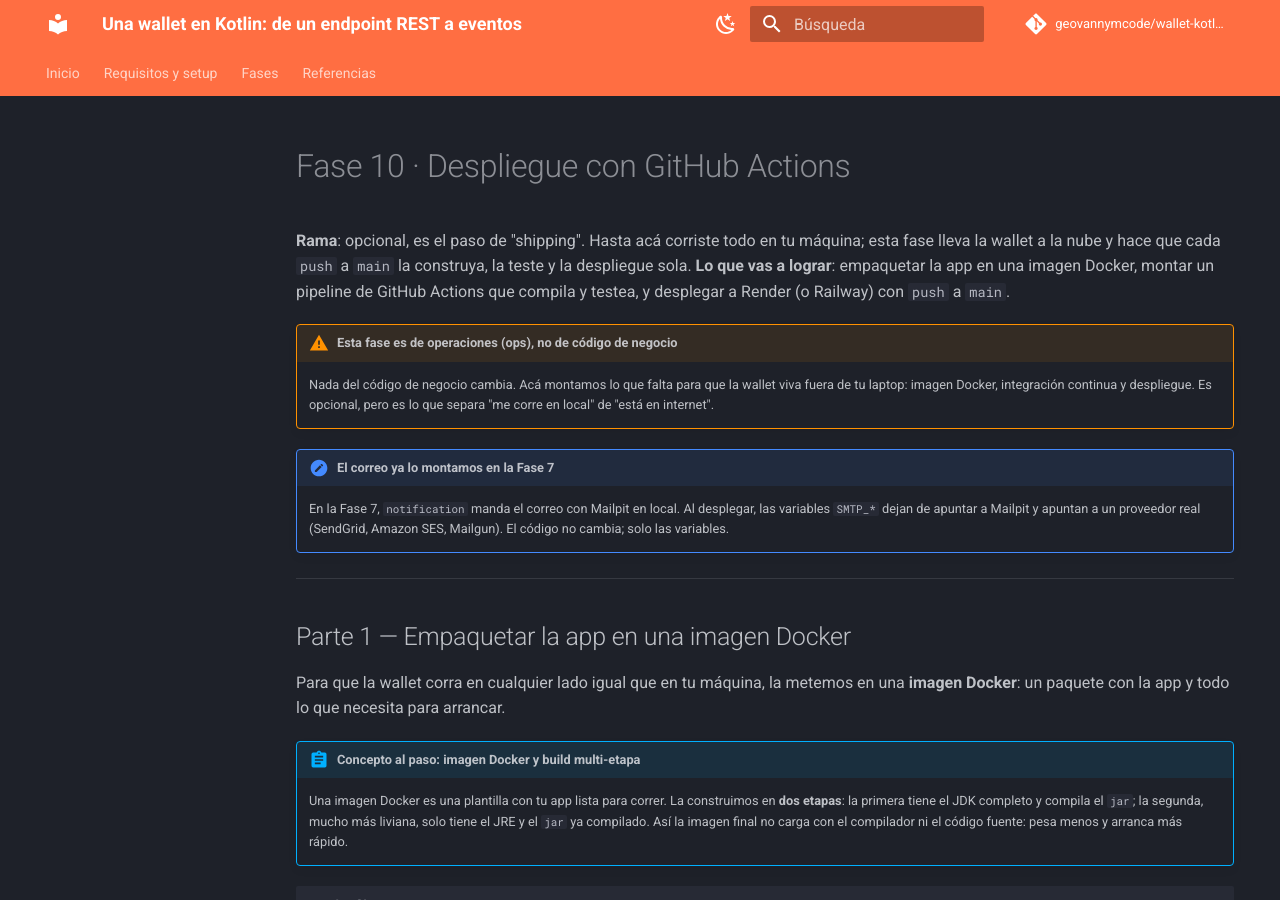
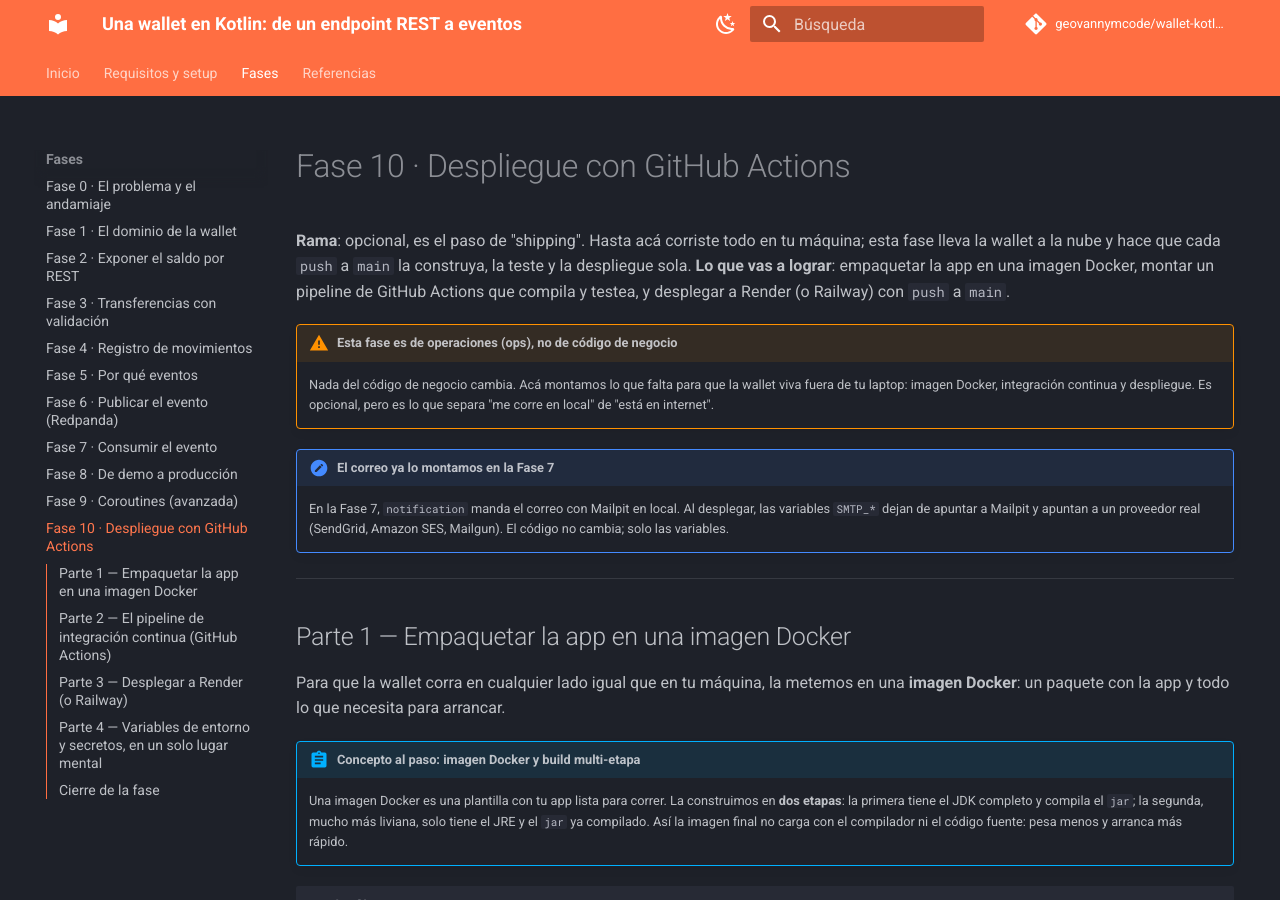
Before and after one commit to geovannymcode/wallet-kotlin-baqjug, an MkDocs documentation site: the page built from docs/fase-10-despliegue.md, in a window 1280 px wide and 900 px high. Built offline with MkDocs 1.6.1 and Material for MkDocs 9.7.7, drawn with Linux system fonts in a browser that asks for light colours; comment, search, counter and statistics services are not loaded.

Commit message:
docs: nav completo 0-10 y excluir borrador local del build

```diff
--- a/mkdocs.yml
+++ b/mkdocs.yml
@@ -44,13 +44,16 @@
       - "Fase 2 · Exponer el saldo por REST": fase-02-rest.md
       - "Fase 3 · Transferencias con validación": fase-03-transferencia.md
       - "Fase 4 · Registro de movimientos": fase-04-movimientos.md
-      #- "Fase 5 · Por qué eventos": fase-05-por-que-eventos.md
-      #- "Fase 6 · Publicar el evento (Redpanda)": fase-06-publicar-evento.md
-      #- "Fase 7 · Consumir el evento": fase-07-consumir-evento.md
-      #- "Fase 8 · De demo a producción": fase-08-que-sigue.md
-      #- "Fase 9 · Coroutines (avanzada)": fase-09-coroutines.md
-      #- "Fase 10 · Despliegue con GitHub Actions": fase-10-despliegue.md
+      - "Fase 5 · Por qué eventos": fase-05-por-que-eventos.md
+      - "Fase 6 · Publicar el evento (Redpanda)": fase-06-publicar-evento.md
+      - "Fase 7 · Consumir el evento": fase-07-consumir-evento.md
+      - "Fase 8 · De demo a producción": fase-08-que-sigue.md
+      - "Fase 9 · Coroutines (avanzada)": fase-09-coroutines.md
+      - "Fase 10 · Despliegue con GitHub Actions": fase-10-despliegue.md
   - Referencias: referencias.md
+
+exclude_docs: |
+  fase-00-arranque-resume.md
 
 markdown_extensions:
   - admonition
```
